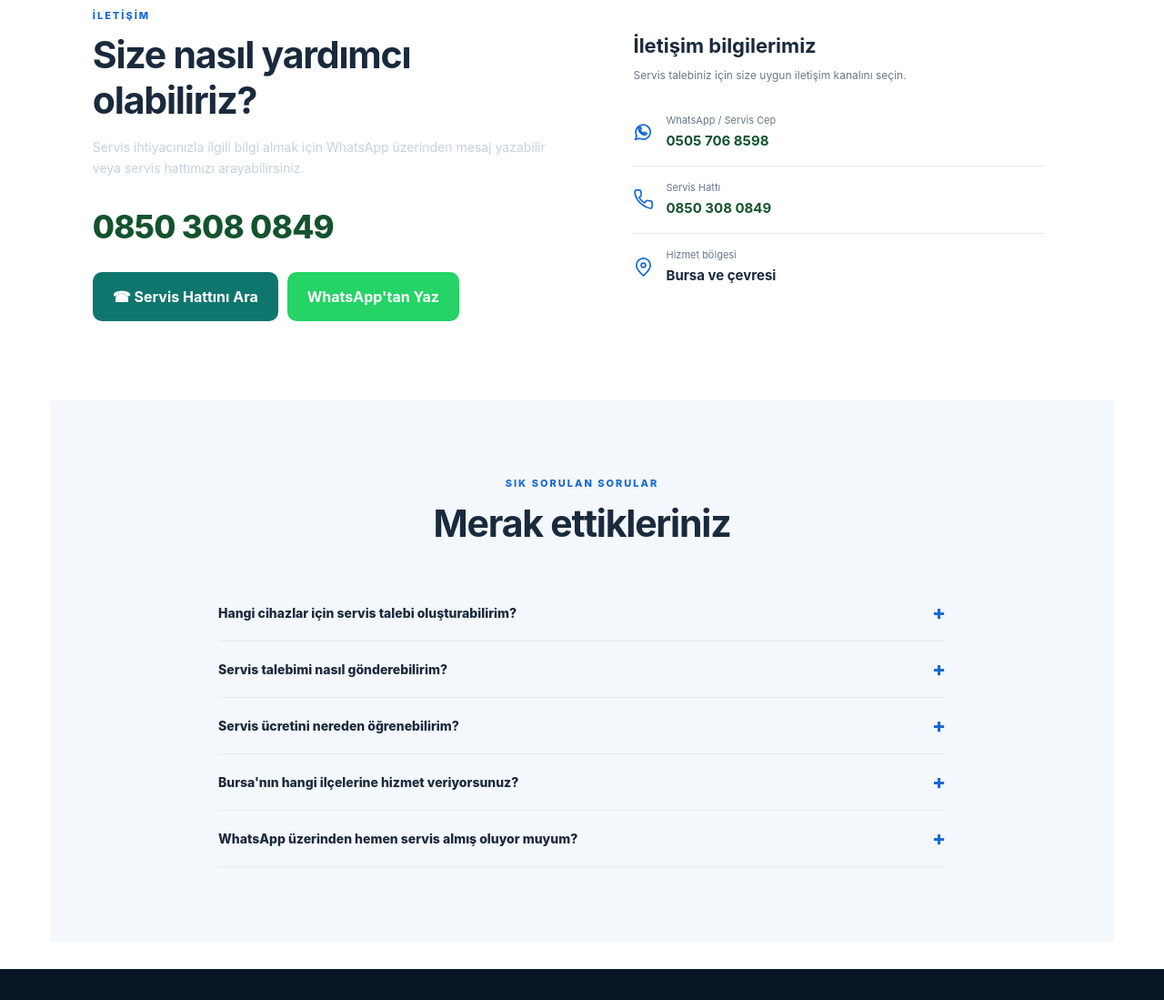
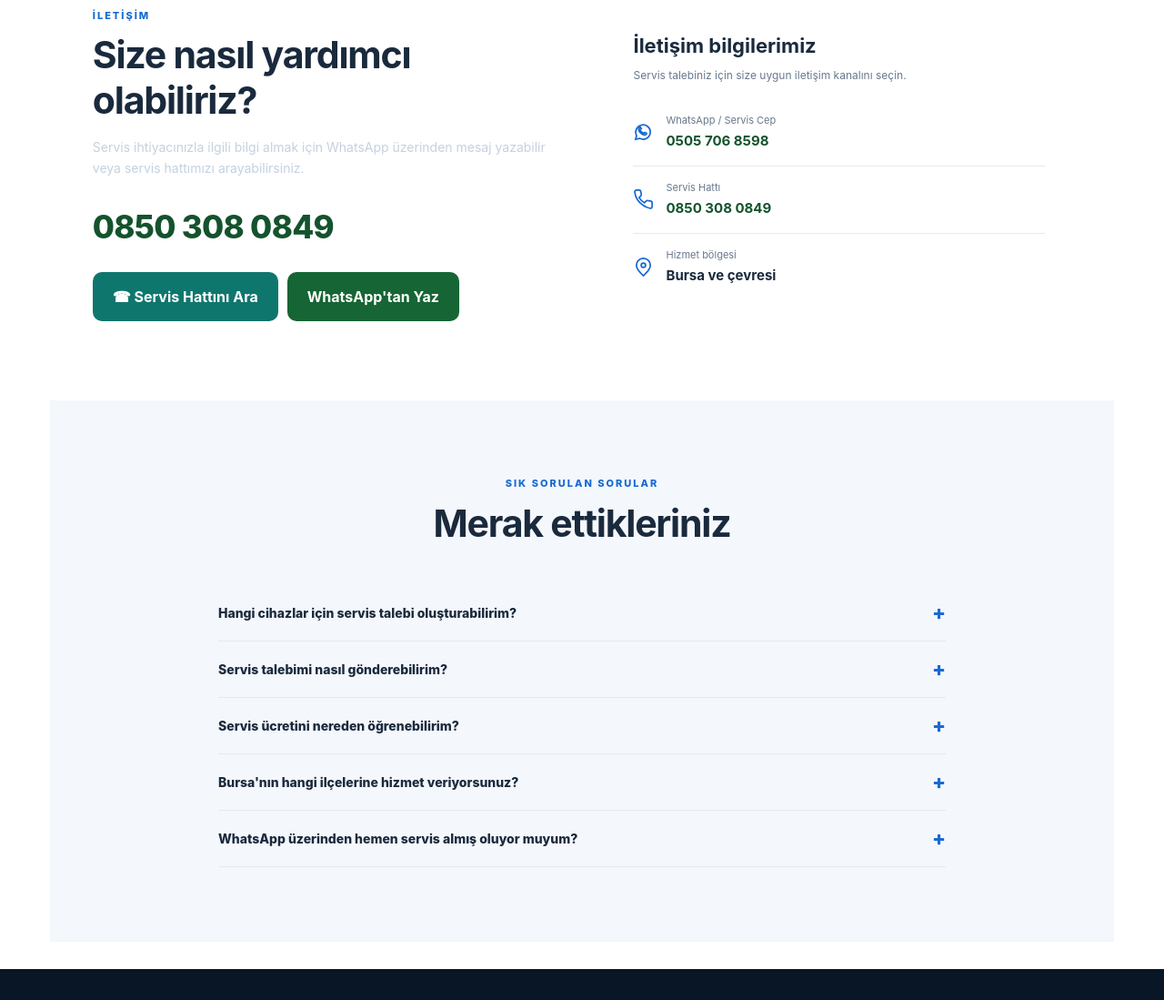
Before and after one commit to hasanbyy1649-sketch/bursa-beyaz-esya-servisi, a plain HTML site: page index.html in a window 1280 px wide. Shown: the part 4130-5229 px from the top of the page at 91% size. Drawn offline with Linux system fonts and the light colour scheme.

Commit message:
Update WhatsApp link button style

```diff
--- a/index.html
+++ b/index.html
@@ -443,10 +443,10 @@ footer{background:#091626;color:#b4c4d7;padding:30px 0 85px;font-size:11px}
     ☎ Servis Hattını Ara
   </a>
 
-  <a href="https://wa.me/905057068598"
+<a href="https://wa.me/905057068598"
      target="_blank"
      rel="noopener noreferrer"
-     style="background:#25D366;color:#fff;padding:14px 22px;border-radius:10px;display:inline-flex;align-items:center;gap:9px;text-decoration:none;font-weight:700;">
+     style="background:#166534;color:#fff;padding:14px 22px;border-radius:10px;display:inline-flex;align-items:center;gap:9px;text-decoration:none;font-weight:700;">
     WhatsApp'tan Yaz
   </a>
 </div>
```
